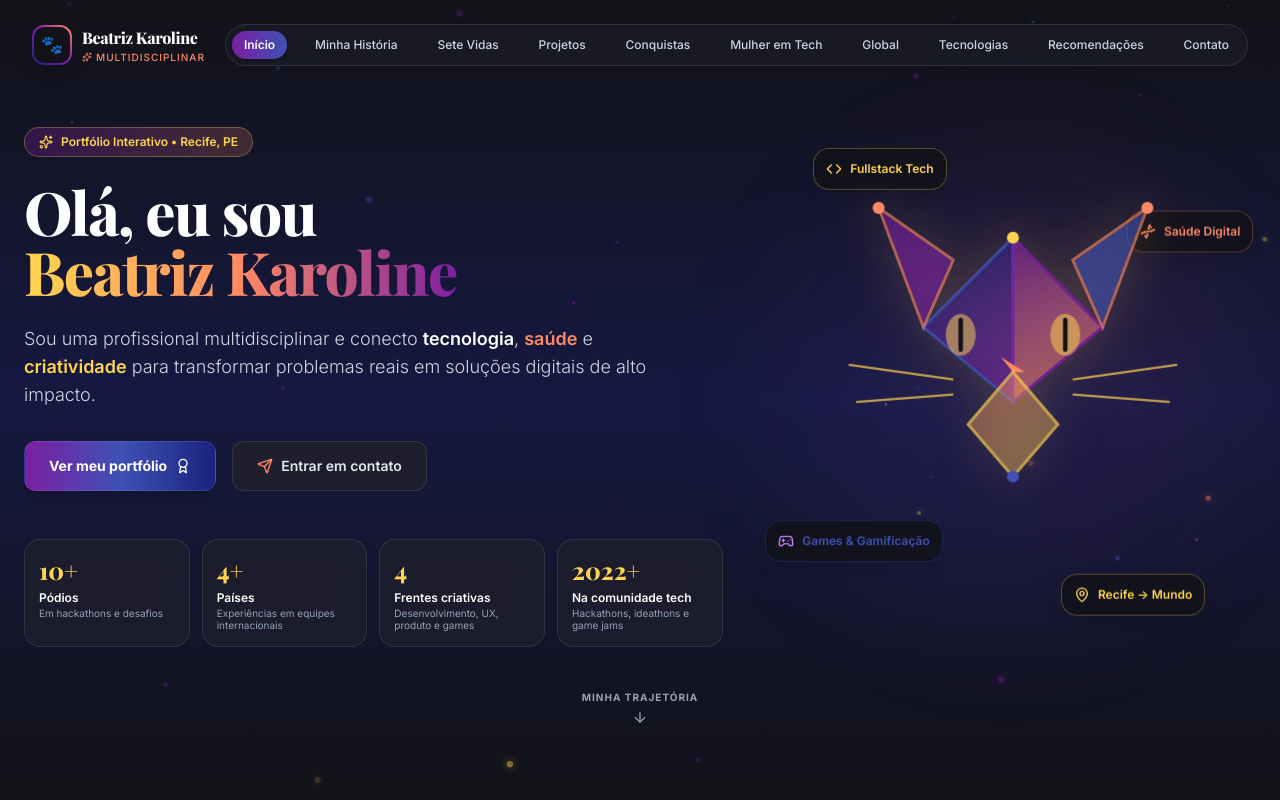
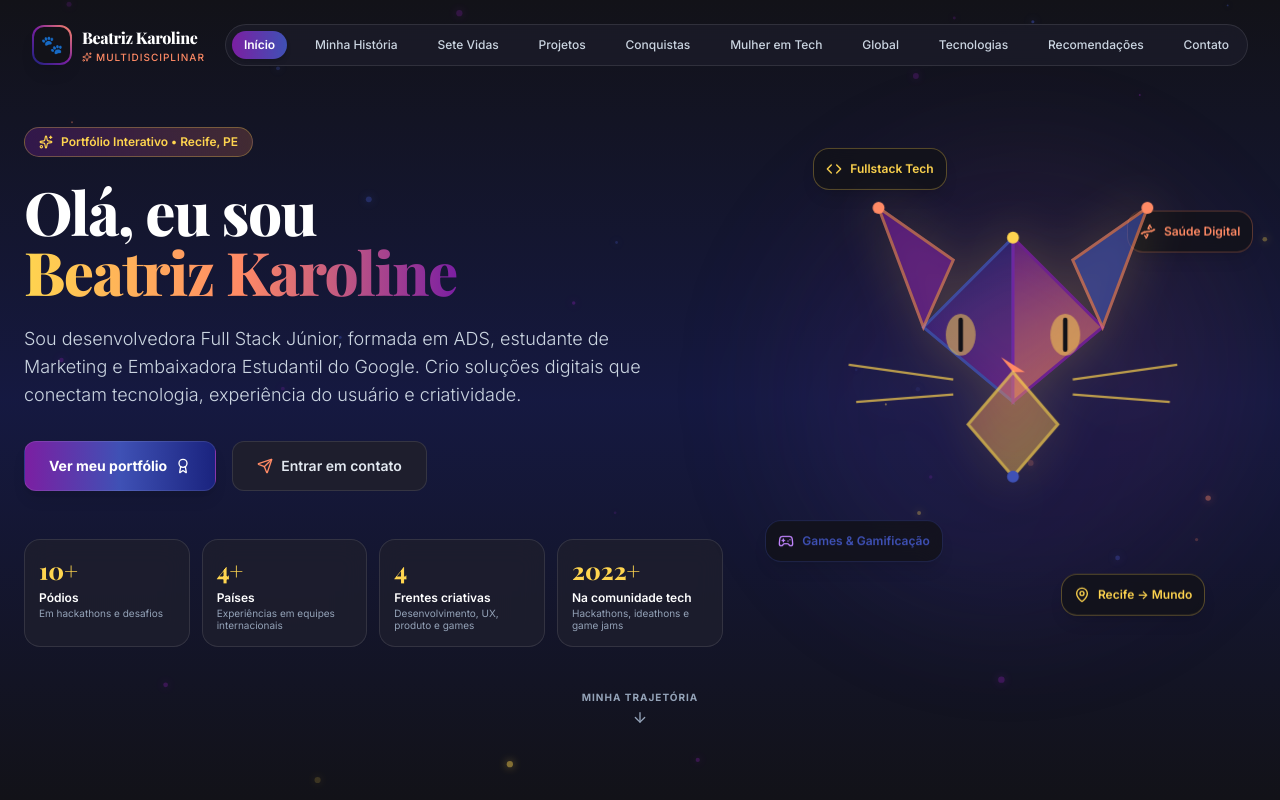
Before and after one commit to SouBeatrizKaroline/Portfolio_SouBeatrizKaroline, a React (Vite) app: page / in a window 1280 px wide. Shown: the top 800 px of the page. Built offline with nearby package versions, Linux system fonts and the light colour scheme; a web font is replaced by a local one.

Commit message:
Atualiza apresentação profissional do portfólio

```diff
--- a/src/components/HeroSection.tsx
+++ b/src/components/HeroSection.tsx
@@ -33,11 +33,7 @@ export function HeroSection() {
           </h1>
 
           <p className="text-base sm:text-lg text-slate-300 leading-relaxed mb-8 max-w-2xl font-light">
-            Sou uma profissional multidisciplinar e conecto{' '}
-            <strong className="text-white font-semibold">tecnologia</strong>,{' '}
-            <strong className="text-[#ff8a65] font-semibold">saúde</strong> e{' '}
-            <strong className="text-[#ffd54f] font-semibold">criatividade</strong> para transformar
-            problemas reais em soluções digitais de alto impacto.
+            Sou desenvolvedora Full Stack Júnior, formada em ADS, estudante de Marketing e Embaixadora Estudantil do Google. Crio soluções digitais que conectam tecnologia, experiência do usuário e criatividade.
           </p>
 
           {/* Action Buttons */}
```
